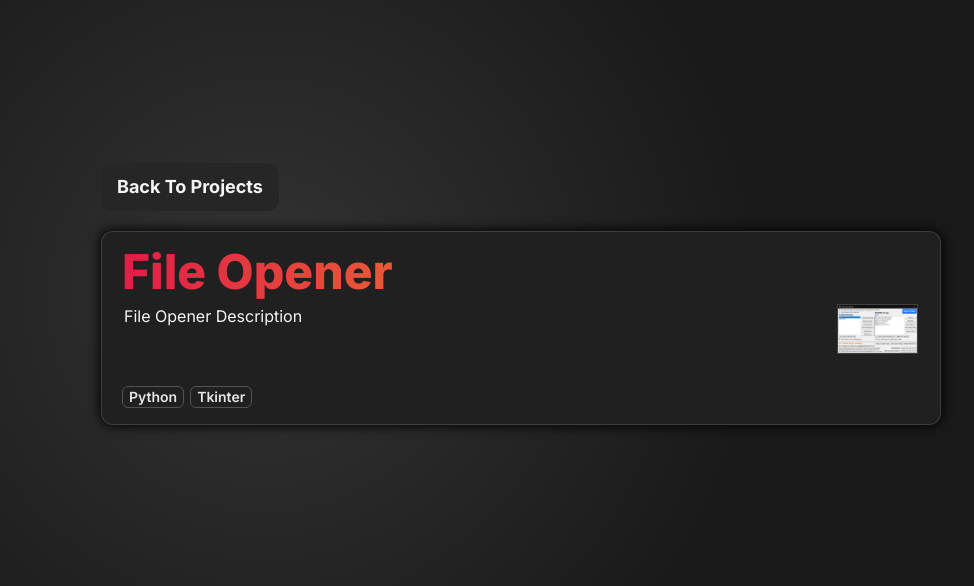
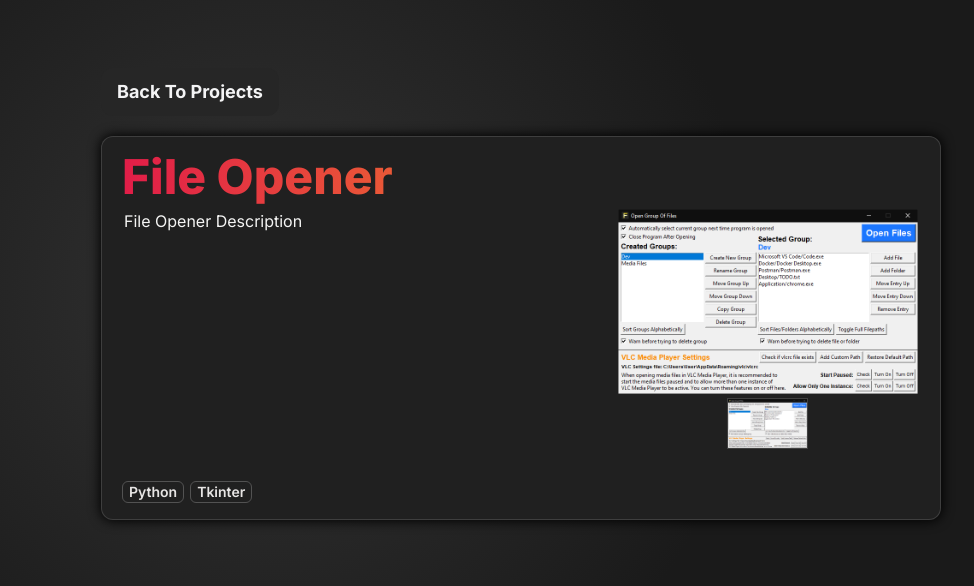
Before and after one commit to vik-ma/portfolio, a Next.js app: page /projects/file-opener in a window 1280 px wide. Shown: the part 106-692 px from the top of the page, without its empty margins (119-1093 px from the left). Built offline with nearby package versions, Linux system fonts and the light colour scheme.

Commit message:
Added currentImageIndex useState to ImageSlider

```diff
--- a/app/components/ImageSlider.tsx
+++ b/app/components/ImageSlider.tsx
@@ -1,19 +1,30 @@
 "use client";
 import { ImageSliderProps } from "@/typings";
 import Image from "next/image";
+import { useState } from "react";
 
 export default function ImageSlider({
   name,
   previewImgSrcList,
   previewImgBase64DataList,
   previewImgWidthList,
-  previewImgHeightList
+  previewImgHeightList,
 }: ImageSliderProps) {
+  const [currentImageIndex, setCurrentImageIndex] = useState<number>(0);
+
   return (
-    <div className="flex">
+    <div>
+      <Image
+        className="mb-1"
+        src={previewImgSrcList[currentImageIndex]}
+        alt={`${name} Preview Image ${currentImageIndex + 1}`}
+        width={300}
+        height={200}
+      />
+      <div className="flex justify-center">
         {previewImgSrcList?.map((imageSrc: string, index: number) => (
           <Image
-          className="max-w-[50px] md:max-w-none border border-neutral-700 ml-0.5"
+            className="max-w-[50px] md:max-w-none border border-neutral-700 mr-0.5"
             key={index + 1}
             src={imageSrc}
             alt={`${name} Preview Image ${index + 1}`}
@@ -21,8 +32,10 @@ export default function ImageSlider({
             height={previewImgHeightList[index]}
             placeholder="blur"
             blurDataURL={previewImgBase64DataList[index]}
+            onClick={() => setCurrentImageIndex(index)}
           />
         ))}
       </div>
+    </div>
   );
 }
```
Lines whose indentation alone changed are shown as unchanged.
